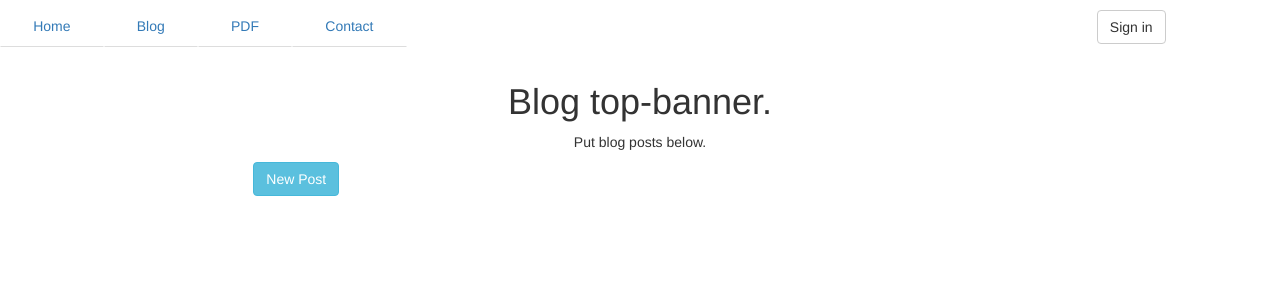
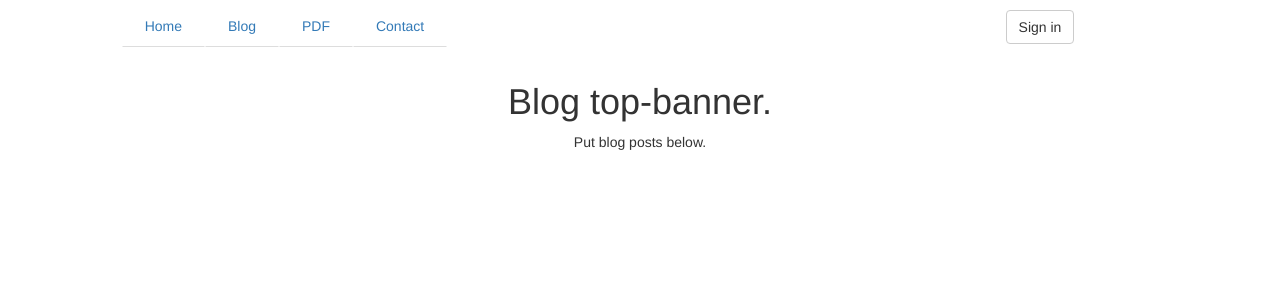
Before and after one commit to NPCHAMPION/MCT-Site, a Django app: page /blog/ in a window 1280 px wide. Shown: the top 300 px of the page. Run offline with Django 3.2, Linux system fonts and the light colour scheme; data that the repository does not hold is empty; some libraries are stand-ins or nearby versions.

Commit message:
changed blog html and some settings

```diff
--- a/Blog/templates/blog_index.html
+++ b/Blog/templates/blog_index.html
@@ -15,13 +15,6 @@
   <div class="col-sm-2">
   </div>
   <div class="col-sm-8">
-    <div class="col-sm-12">
-    {% if allow_add_post %}
-      <form action="{% url 'new_post'%}">
-        <input class="btn btn-info" type="submit" value="New Post">
-      </form>
-    {% endif %}
-    </div>
     {% for post in posts %}
     <div class="col-sm-12">
       <img src="{{ post.image }}">
--- a/Home/templates/home_index.html
+++ b/Home/templates/home_index.html
@@ -1,8 +1,6 @@
 {% extends "_base.html" %}
 
 {% block title %}{{ title }}{% endblock %}
-{% block page-header %} {{ header }}{% endblock %}
-{% block page-subheader %} {{ subheader }} {% endblock %}
 
 {% block top-banner %}
 <div class="container-fluid">
--- a/Home/urls.py
+++ b/Home/urls.py
@@ -19,4 +19,5 @@ from . import views
 urlpatterns = [
     url(r'^$', views.index, name="index"),
     url(r'^contact$', views.contact, name='contact'),
+    url(r'^login$', views.login, name='login'),
 ]
--- a/Home/views.py
+++ b/Home/views.py
@@ -13,3 +13,9 @@ def index(request):
 
 def contact(request):
     return render(request, '')
+
+def login(request):
+    context = Context({
+
+    })
+    return render(request, 'login.html', context)
--- a/MCT_Site/settings.py
+++ b/MCT_Site/settings.py
@@ -28,6 +28,8 @@ DEBUG = True
 ALLOWED_HOSTS = [
     'npchampion.pythonanywhere.com',
     'python35-mct-site.44fs.preview.openshiftapps.com',
+    'localhost',
+    '127.0.0.1',
 ]
 
 
--- a/base_templates/_base.html
+++ b/base_templates/_base.html
@@ -13,6 +13,8 @@
 </head>
 
 <body>
+
+<div class="col-sm-10 col-sm-offset-1">
   {% block nav %}
     <div class="row">
       <div class="col-md-4 text-center">
@@ -26,7 +28,7 @@
       <div class="col-md-5">
       </div>
       <div class="sign-in col-md-3 text-center">
-        <form action="#">
+        <form action="/login">
           <input class="btn btn-default" type="submit" value="Sign in">
         </form>
       </div>
@@ -38,7 +40,7 @@
   {% endblock %}
 
   {% block content %}{% endblock %}
-
+</div>
 </body>
 
   <!-- Bootstrap core JavaScript
```
